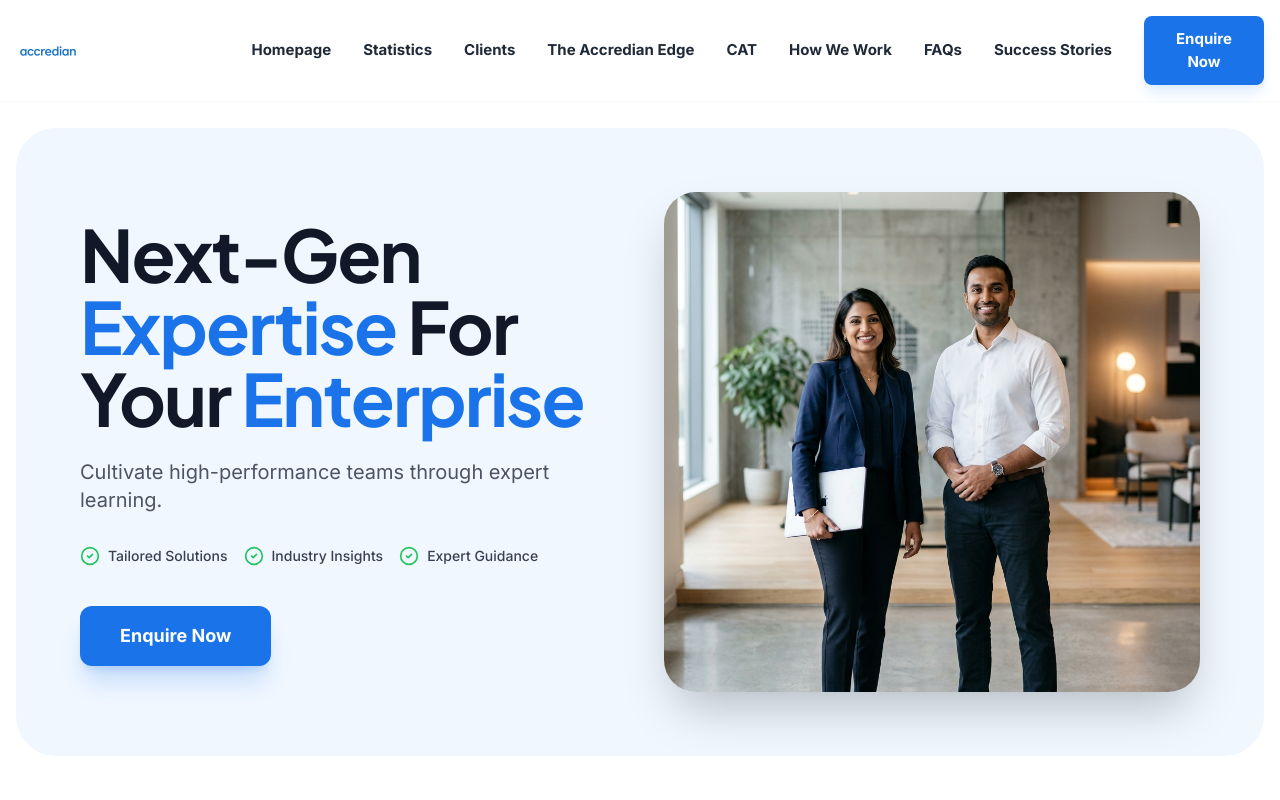
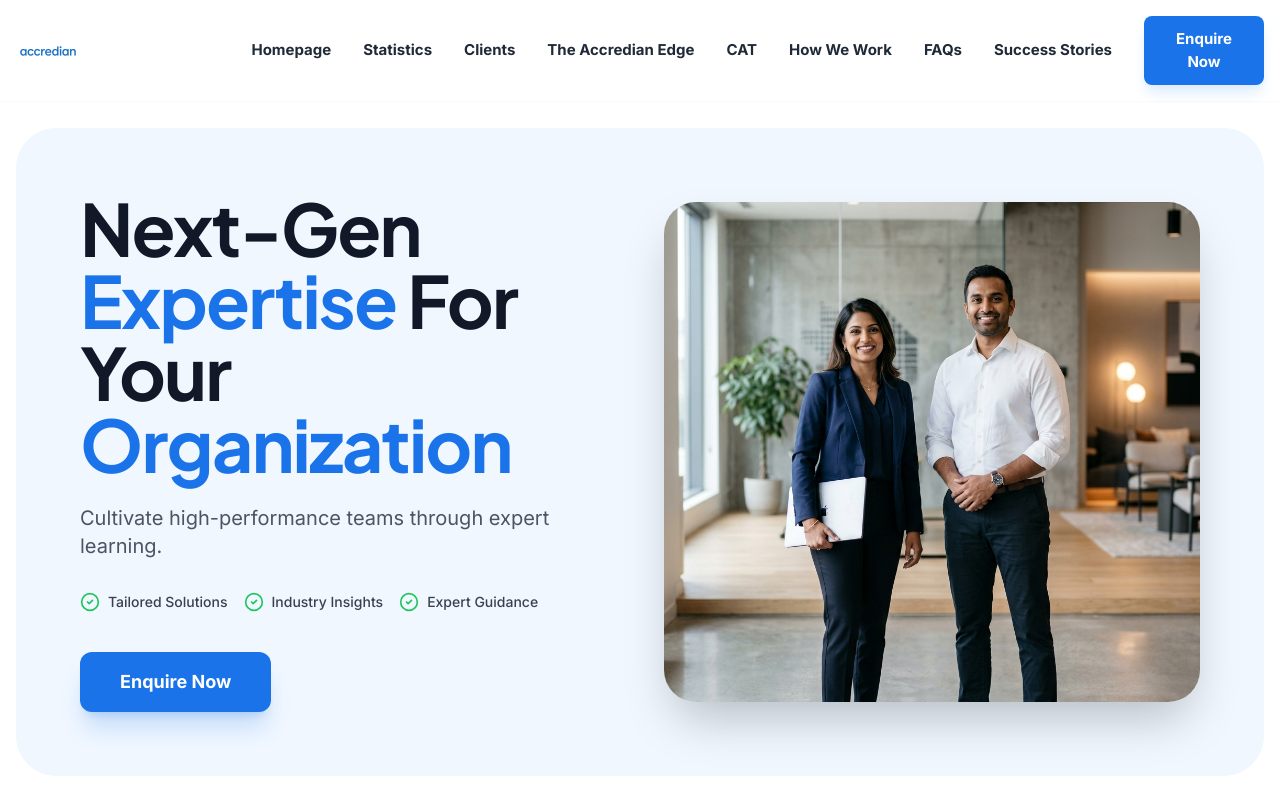
Before and after one commit to codexuttam/Accredian, a Next.js app: page / in a window 1280 px wide. Shown: the top 800 px of the page. Built offline with nearby package versions, Linux system fonts and the light colour scheme.

Commit message:
Update Enterprise to Organization in Hero

```diff
--- a/src/components/home/Hero.tsx
+++ b/src/components/home/Hero.tsx
@@ -20,7 +20,7 @@ const Hero = () => {
               transition={{ duration: 0.5 }}
             >
               <h1 className="heading-primary mb-6">
-                Next-Gen <span className="text-brand-blue">Expertise</span> For Your <span className="text-brand-blue">Enterprise</span>
+                Next-Gen <span className="text-brand-blue">Expertise</span> For Your <span className="text-brand-blue">Organization</span>
               </h1>
               <p className="text-xl text-gray-600 mb-8 max-w-lg">
                 Cultivate high-performance teams through expert learning.
```
